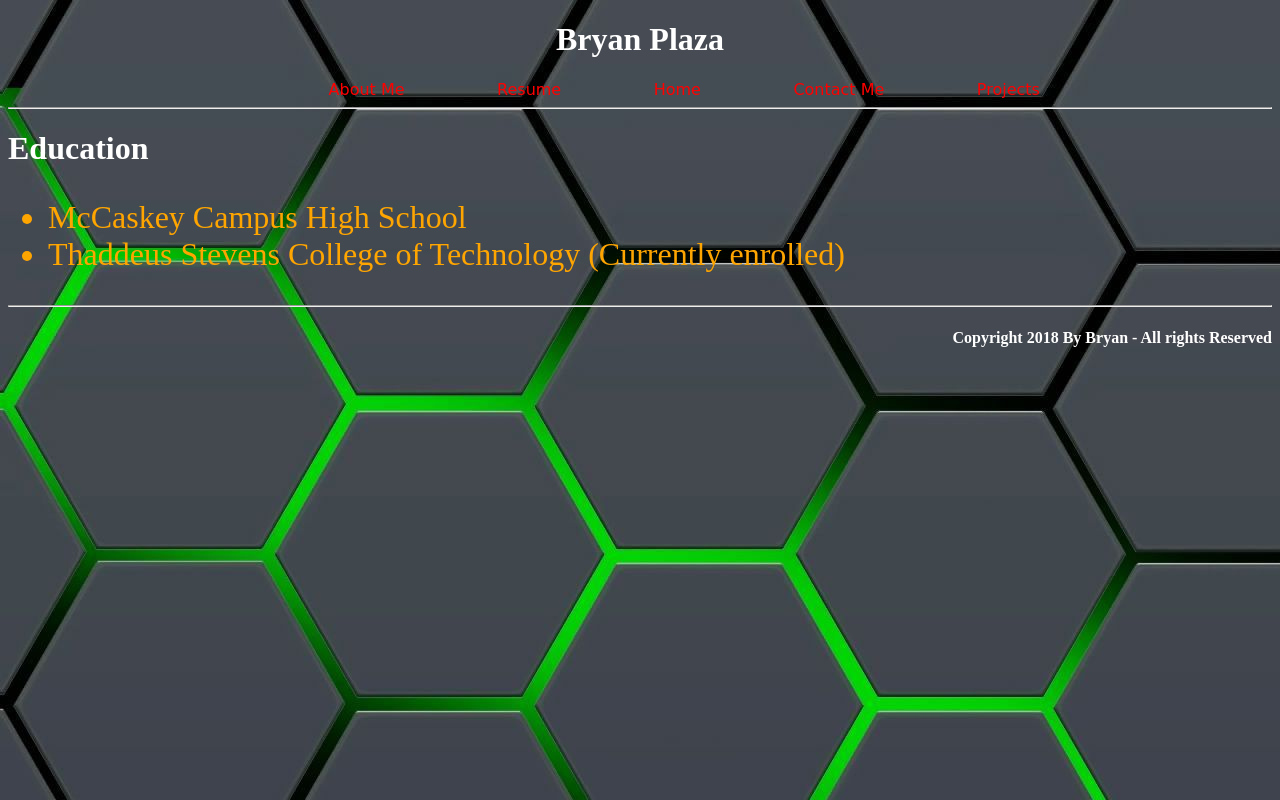
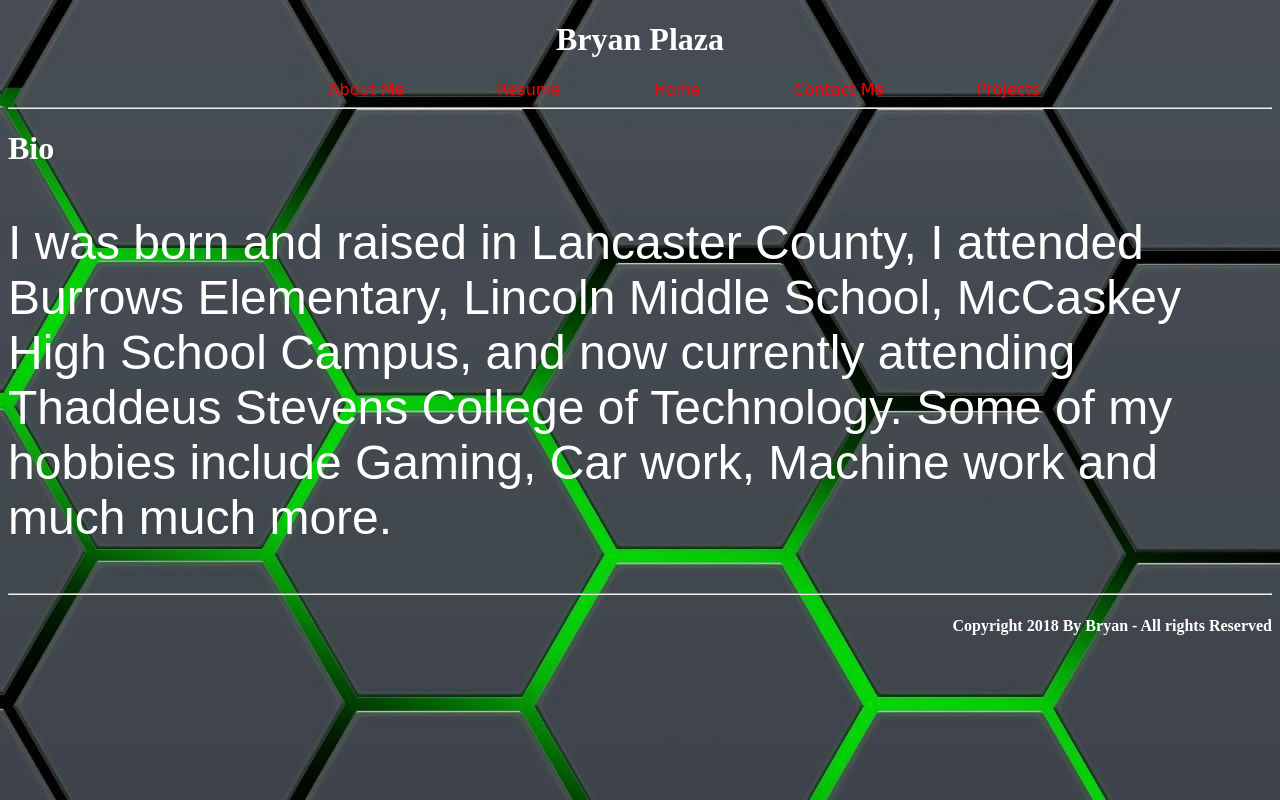
Before and after one commit to BPlaza69/BPlaza69.github.io, a plain HTML site: page AboutMe.html in a window 1280 px wide. Drawn offline with Linux system fonts and the light colour scheme.

Commit message:
added content to about me page

```diff
--- a/AboutMe.html
+++ b/AboutMe.html
@@ -20,11 +20,15 @@
            </nav>
          </center>
         <hr>
-<h1>Education</h1>
-  <ul>
-    <li> McCaskey Campus High School </li>
-    <li> Thaddeus Stevens College of Technology (Currently enrolled) </li>
-  </ul>
+      <h1>Bio</h1>
+
+        <p> I was born and raised in Lancaster County, I attended Burrows
+          Elementary, Lincoln Middle School, McCaskey High School Campus, and
+          now currently attending Thaddeus Stevens College of Technology. Some
+          of my hobbies include Gaming, Car work, Machine work and much much more.
+        </p>
+
+
 
         <hr>
         <h2> Copyright 2018 By Bryan - All rights Reserved </h2>
--- a/Portfolio.css
+++ b/Portfolio.css
@@ -25,9 +25,3 @@ h2{
   color: white;
   float: right;
 }
-
-ul{
-  text-decoration: none;
-  font-size: 2em;
-  color: orange;
-}
```
